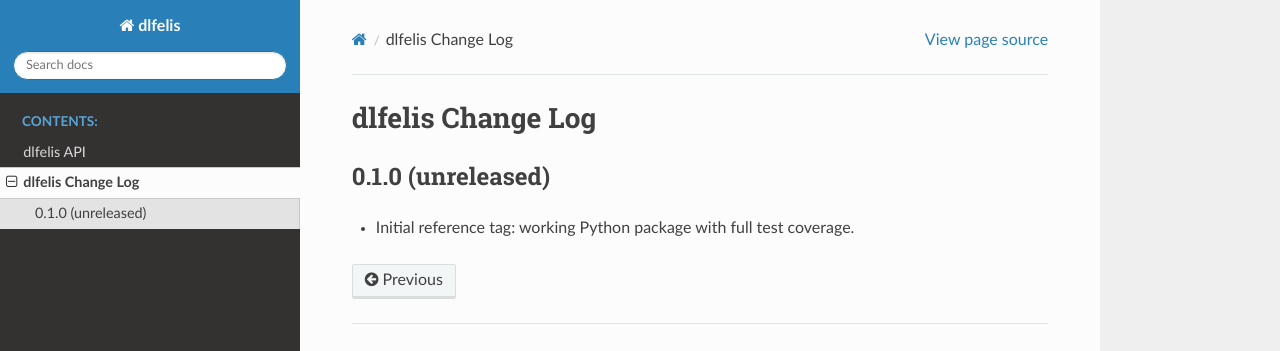
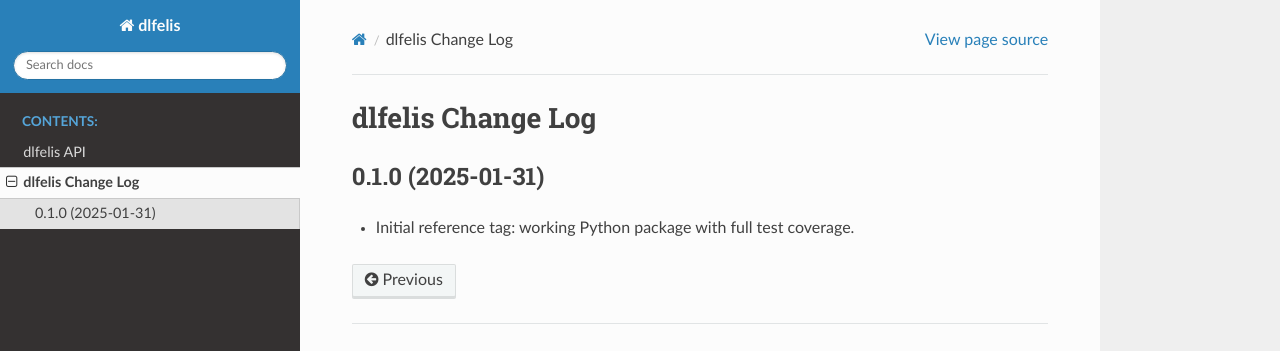
Before and after one commit to astro-datalab/dlfelis, a Sphinx documentation site: the page built from docs/changes.rst, in a window 1280 px wide. Shown: the top 351 px of the page. Built offline with Sphinx 7.4.7 and the Read the Docs theme 3.1.0, drawn with Linux system fonts in a browser that asks for light colours.

Commit message:
Preparing for initial tag.

```diff
--- a/dlfelis/__init__.py
+++ b/dlfelis/__init__.py
@@ -10,4 +10,4 @@ dlfelis
 .. _`Astro Data Lab`: https://datalab.noirlab.edu
 """
 
-__version__ = '0.1.0.dev5'
+__version__ = '0.1.0'
--- a/docs/changes.rst
+++ b/docs/changes.rst
@@ -2,7 +2,7 @@
 dlfelis Change Log
 ==================
 
-0.1.0 (unreleased)
+0.1.0 (2025-01-31)
 ------------------
 
 * Initial reference tag: working Python package with full test coverage.
```
